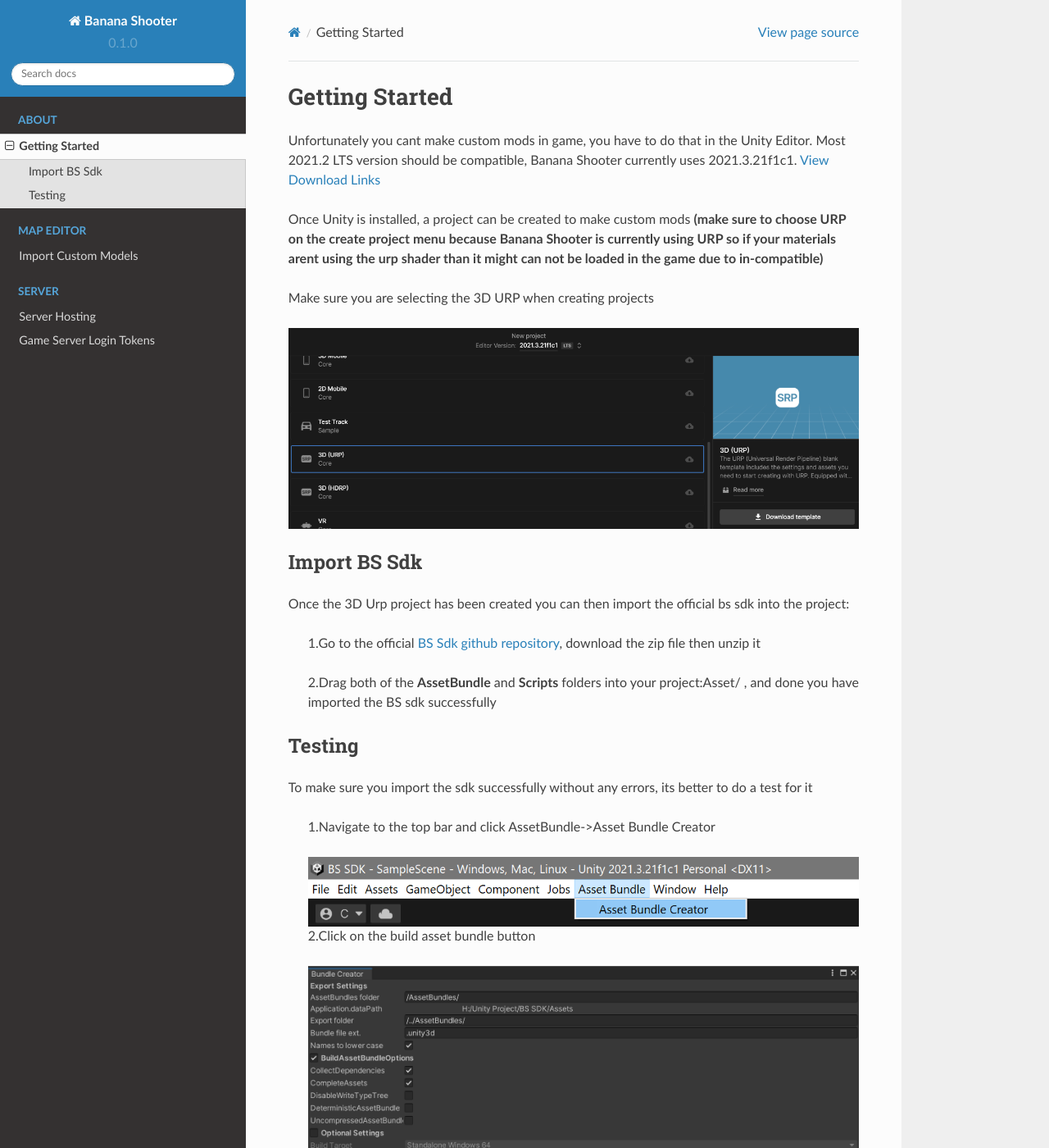
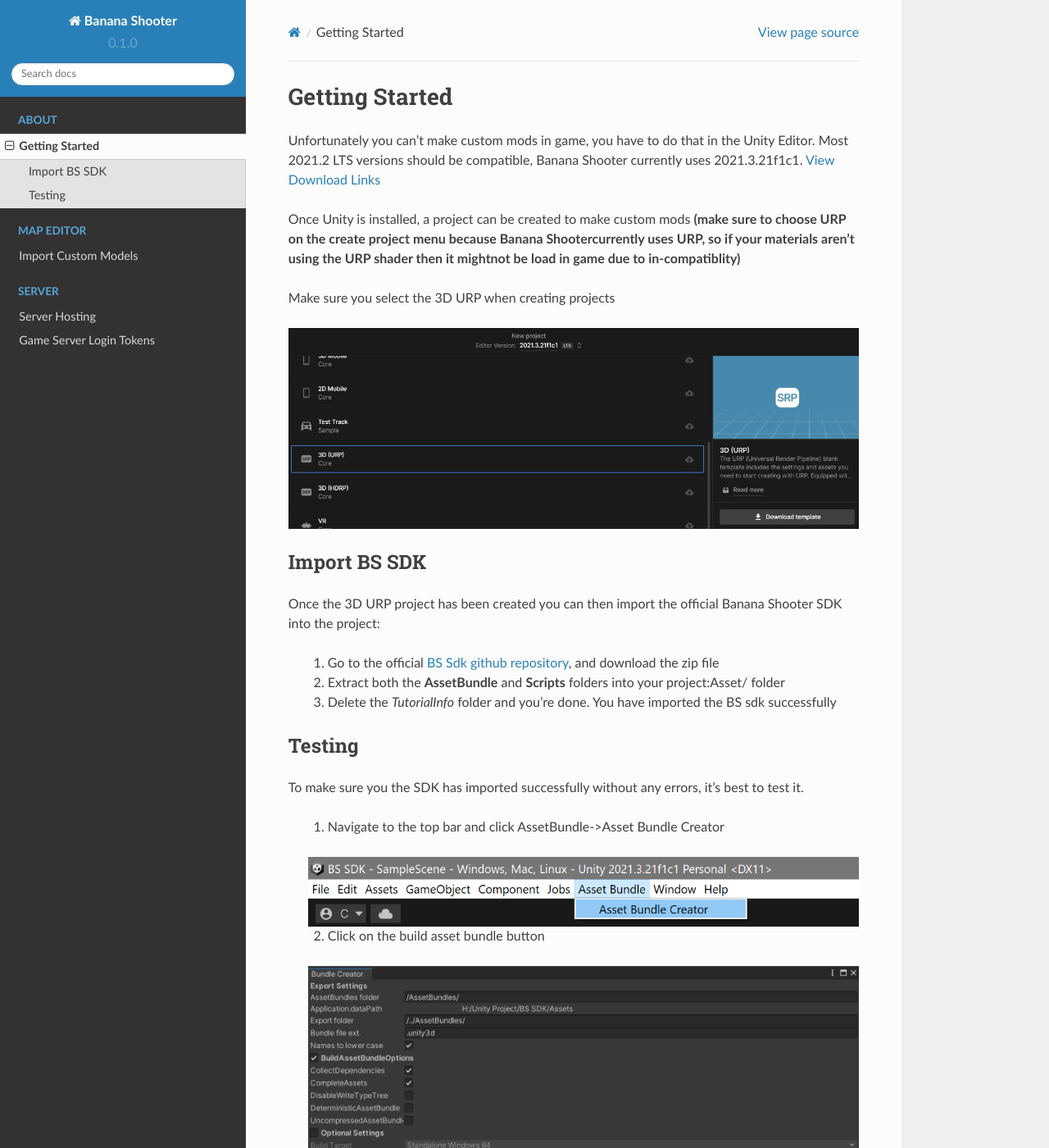
Before and after one commit to CodingDaniel1/bs-docs, a Sphinx documentation site: the page built from docs/source/about/getting-started.rst, in a window 1280 px wide and 1400 px high. Shown: the whole window at 82% size. Built offline with Sphinx 7.4.7 and the Read the Docs theme 2.0.0, drawn with Linux system fonts in a browser that asks for light colours; some of the changed text lies outside the part shown.

Commit message:
Update getting-started.rst

```diff
--- a/docs/source/about/getting-started.rst
+++ b/docs/source/about/getting-started.rst
@@ -3,32 +3,34 @@
 Getting Started
 ================
 
-Unfortunately you cant make custom mods in game, you have to do that in the Unity Editor. Most 2021.2 LTS version should be compatible, Banana Shooter currently uses 2021.3.21f1c1. `View Download Links <https://unity.com/releases/editor/whats-new/2021.3.0>`_
+Unfortunately you can't make custom mods in game, you have to do that in the Unity Editor. Most 2021.2 LTS versions should be compatible, Banana Shooter currently uses 2021.3.21f1c1. `View Download Links <https://unity.com/releases/editor/whats-new/2021.3.0>`_
 
-Once Unity is installed, a project can be created to make custom mods **(make sure to choose URP on the create project menu because Banana Shooter is currently using URP so if your materials arent using the urp shader than it might can not be loaded in the game due to in-compatible)**
+Once Unity is installed, a project can be created to make custom mods **(make sure to choose URP on the create project menu because Banana Shootercurrently uses URP, so if your materials aren't using the URP shader then it mightnot be load in game due to in-compatiblity)**
 
-Make sure you are selecting the 3D URP when creating projects
+Make sure you select the 3D URP when creating projects
 
 .. image:: img/urp-in-templates-menu.png
 
-Import BS Sdk
+Import BS SDK
 ---------------
-Once the 3D Urp project has been created you can then import the official bs sdk into the project:
+Once the 3D URP project has been created you can then import the official Banana Shooter SDK into the project:
 
-  1.Go to the official `BS Sdk github repository <https://github.com/CodingDaniel1/BSSDK>`_, download the zip file then unzip it
+  1. Go to the official `BS Sdk github repository <https://github.com/CodingDaniel1/BSSDK>`_, and download the zip file
 
-  2.Drag both of the **AssetBundle** and **Scripts** folders into your project:Asset/ , and done you have imported the BS sdk successfully
+  2. Extract both the **AssetBundle** and **Scripts** folders into your project:Asset/ folder
+
+  3. Delete the `TutorialInfo` folder and you're done. You have imported the BS sdk successfully
 
 Testing
 ----------------
-To make sure you import the sdk successfully without any errors, its better to do a test for it
+To make sure you the SDK has imported successfully without any errors, it's best to test it.
 
-  1.Navigate to the top bar and click AssetBundle->Asset Bundle Creator
+  1. Navigate to the top bar and click AssetBundle->Asset Bundle Creator
 
   .. image:: img/assetbundle-top-bar.png
 
-  2.Click on the build asset bundle button
+  2. Click on the build asset bundle button
 
   .. image:: img/assetbundlecreator-showcase.png
 
-  3.If you not having any errors and see this it means the bs sdk has completely imported with no errors and looking forward to make mods, if you do have a error then try to re-click the build button it should work fine then.
+  3. If there are no errors and the button appears below Bundle Versions, it means the Banana Shooter SDK has completely imported with no errors and you can being making mods. If you do have an error, then try to reset setting and click the build button again and it should work fine.
```
